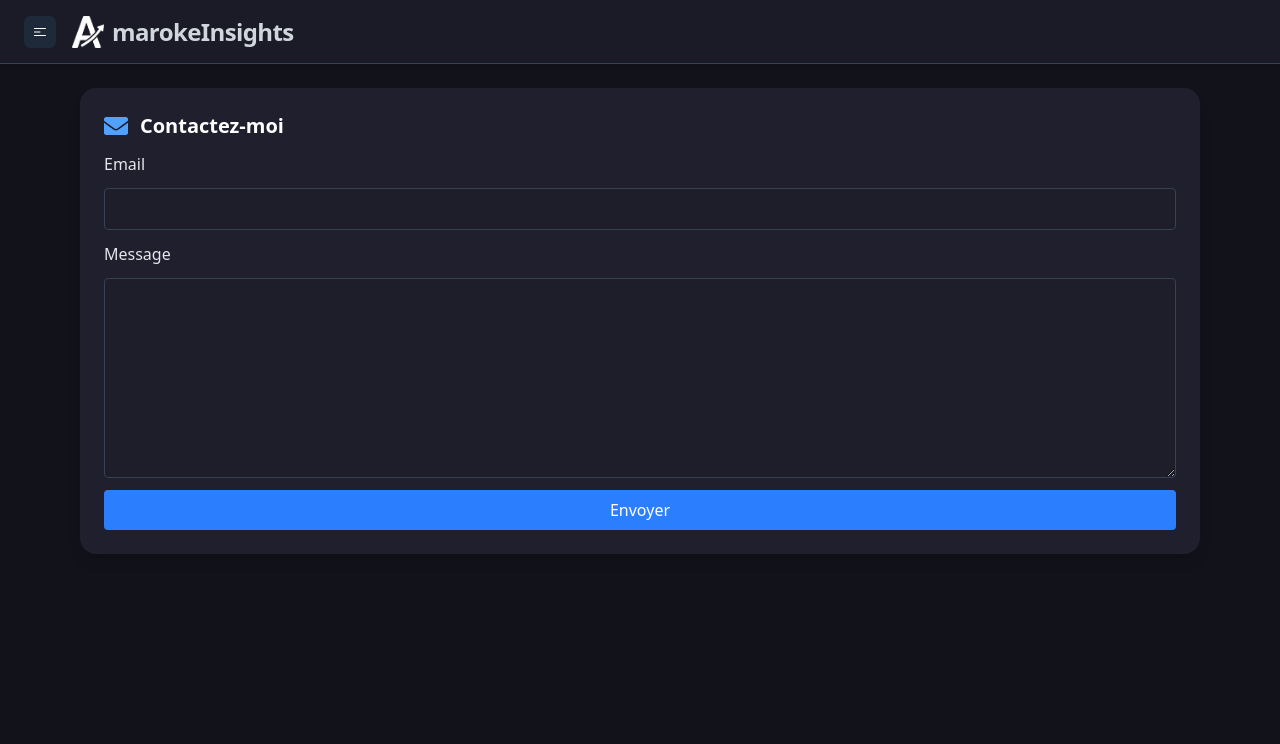
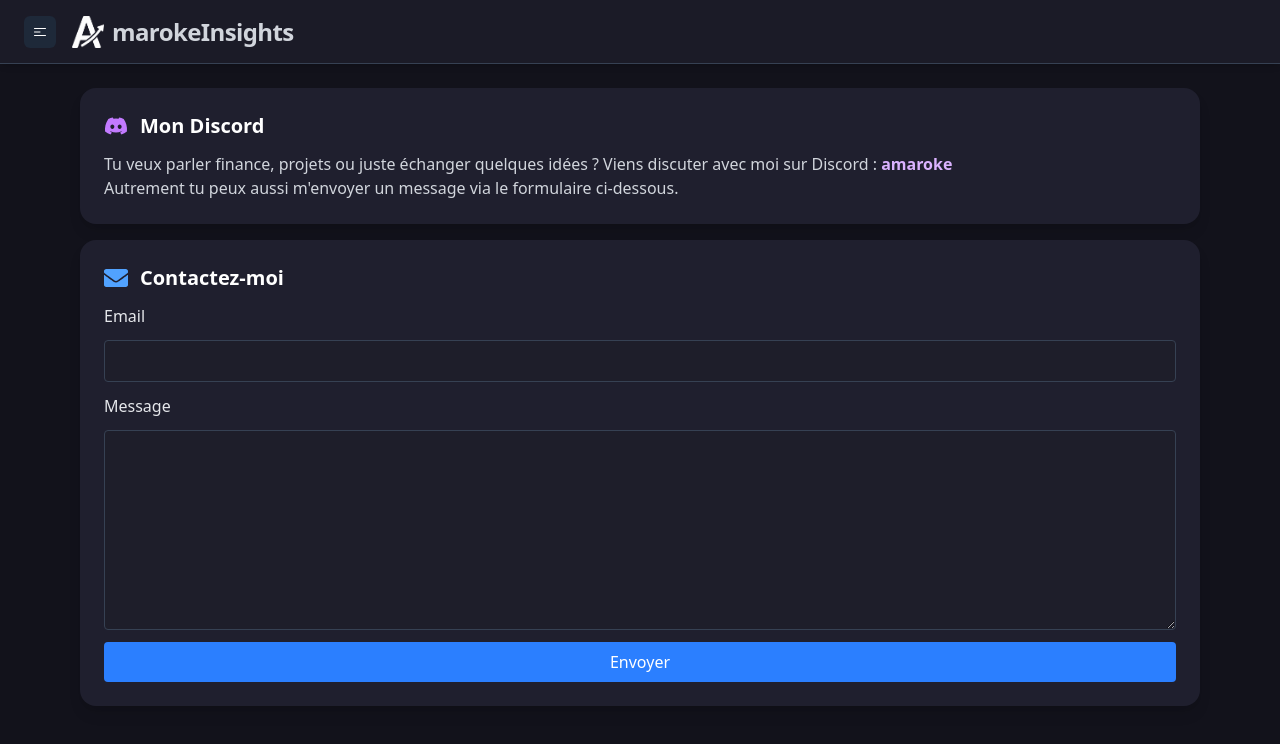
Before and after one commit to Amaroke/AmarokeInsights, a React (Vite) app: page /contact in a window 1280 px wide. Shown: the top 744 px of the page. Built offline with nearby package versions, Linux system fonts and the light colour scheme.

Commit message:
Infobulle Discord

```diff
--- a/src/pages/Contact.tsx
+++ b/src/pages/Contact.tsx
@@ -1,6 +1,6 @@
 import React from "react";
 import { useForm, ValidationError } from "@formspree/react";
-import { FaEnvelope } from "react-icons/fa";
+import { FaDiscord, FaEnvelope } from "react-icons/fa";
 import InfoBubble from "../components/InfoBubble";
 import { useSidebar } from "../context/SidebarContext";
 
@@ -9,6 +9,20 @@ const ContactForm: React.FC = () => {
 
   if (state.succeeded) {
     return (
+      <>
+        <InfoBubble
+          icon={<FaDiscord />}
+          title="Mon Discord"
+          color="text-purple-400"
+        >
+          <p className="text-gray-300">
+            Si tu veux parler finance, projets ou juste échanger quelques idées
+            ? Tu peux aussi venir discuter avec moi sur Discord :{" "}
+            <span className="font-semibold text-purple-300 select-all">
+              amaroke
+            </span>
+          </p>
+        </InfoBubble>
         <InfoBubble
           icon={<FaEnvelope />}
           title="Message envoyé !"
@@ -18,10 +32,28 @@ const ContactForm: React.FC = () => {
             Merci pour votre message. Je vous répondrai dès que possible.
           </p>
         </InfoBubble>
+      </>
     );
   }
 
   return (
+    <>
+      <InfoBubble
+        icon={<FaDiscord />}
+        title="Mon Discord"
+        color="text-purple-400"
+      >
+        <p className="text-gray-300">
+          Tu veux parler finance, projets ou juste échanger quelques idées ?
+          Viens discuter avec moi sur Discord :{" "}
+          <span className="font-semibold text-purple-300 select-all">
+            amaroke
+          </span>
+          <br />
+          Autrement tu peux aussi m'envoyer un message via le formulaire
+          ci-dessous.
+        </p>
+      </InfoBubble>
       <form onSubmit={handleSubmit} className="space-y-4">
         <InfoBubble
           icon={<FaEnvelope />}
@@ -39,7 +71,11 @@ const ContactForm: React.FC = () => {
               required
               className="px-3 py-2 rounded bg-[#1e1e2a] border border-gray-700 text-gray-200 focus:outline-none focus:border-blue-400"
             />
-          <ValidationError prefix="Email" field="email" errors={state.errors} />
+            <ValidationError
+              prefix="Email"
+              field="email"
+              errors={state.errors}
+            />
 
             <label htmlFor="message" className="font-medium text-gray-200">
               Message
@@ -66,6 +102,7 @@ const ContactForm: React.FC = () => {
           </div>
         </InfoBubble>
       </form>
+    </>
   );
 };
 
--- a/src/pages/Strategy.tsx
+++ b/src/pages/Strategy.tsx
@@ -60,7 +60,7 @@ const Strategy: React.FC = () => {
                 <p className="leading-relaxed">
                   J’ai rempli un <strong>Livret A</strong> afin d’avoir une
                   réserve de sécurité. Même si la somme est importante, elle me
-                  rassure, j’ai du <em>cash disponible</em> immédiatement en cas
+                  rassure, j’ai du cash disponible immédiatemement en cas
                   d’imprévu ou de dépenses nécessaires.
                 </p>
                 <p className="leading-relaxed">
```
Lines whose indentation alone changed are shown as unchanged.
